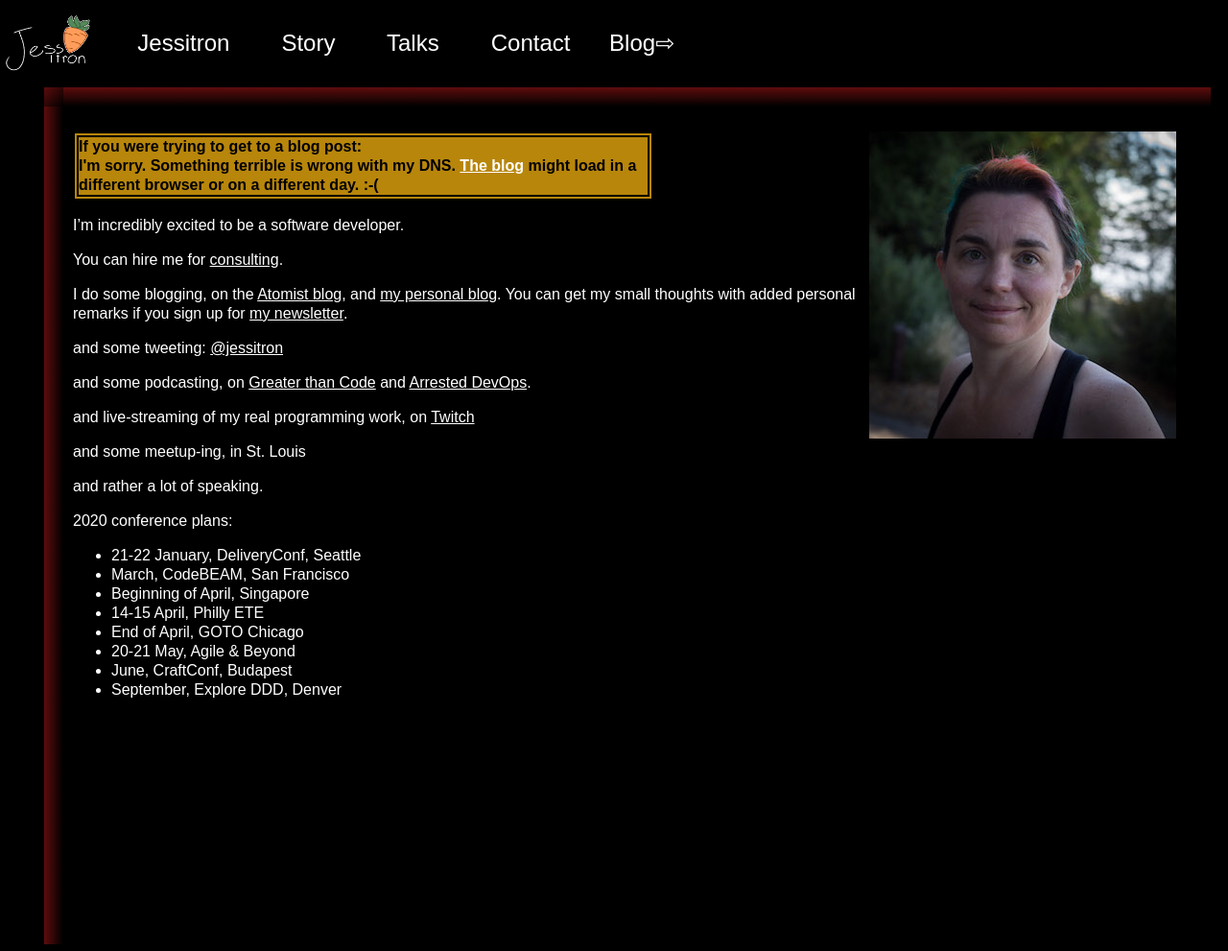
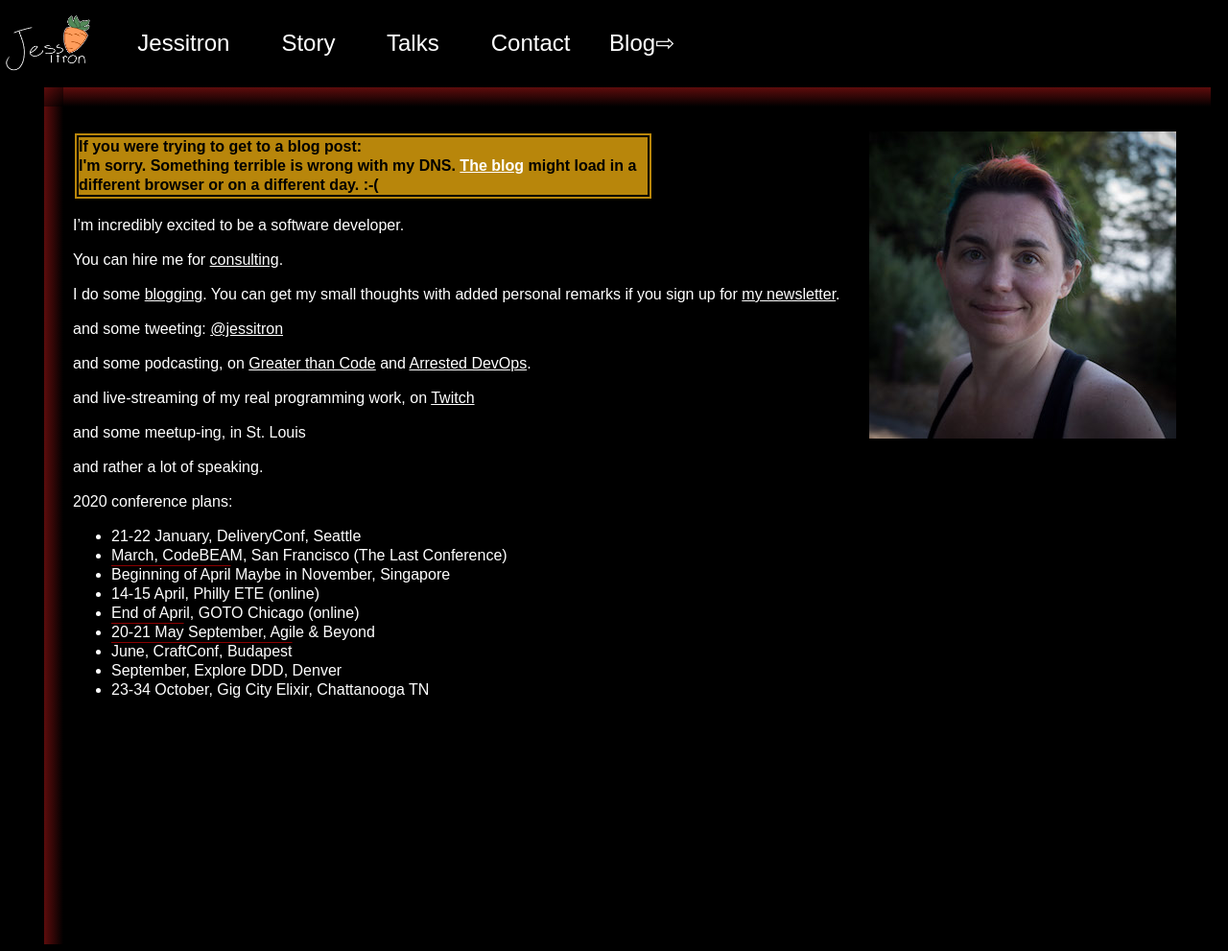
Before and after one commit to jessitron/jessitron.com, a Jekyll site: the page built from index.md, in a window 1280 px wide. Shown: the whole page at 96% size. Built offline with Jekyll 4.4.1, drawn with Linux system fonts in a browser that asks for light colours.

Commit message:
Corrections

```diff
--- a/index.md
+++ b/index.md
@@ -15,8 +15,7 @@
 
 You can hire me for [consulting](https://blog.jessitron.com/consulting).
 
-I do some blogging, on the [Atomist blog](https://blog.atomist.com),
-and [my personal blog](https://blog.jessitron.com). You can get my small thoughts with added personal remarks if you sign up for [my newsletter](https://tinyletter.com/jessitron).
+I do some [blogging](https://blog.jessitron.com). You can get my small thoughts with added personal remarks if you sign up for [my newsletter](https://newsletter.jessitron.com/).
 
 and some tweeting: [@jessitron](http://twitter.com/jessitron)
 
@@ -31,10 +30,11 @@
 2020 conference plans:
 
 * 21-22 January, DeliveryConf, Seattle
-* March, CodeBEAM, San Francisco
-* Beginning of April, Singapore
-* 14-15 April, Philly ETE
-* End of April, GOTO Chicago
-* 20-21 May, Agile & Beyond
-* June, CraftConf, Budapest
+* March, CodeBEAM, San Francisco (The Last Conference)
+* <span class="not-anymore">Beginning of April</span> Maybe in November, Singapore
+* 14-15 April, Philly ETE (online)
+* End of April, GOTO Chicago (online)
+* <span class="not-anymore">20-21 May</span> September, Agile & Beyond
+* <span class="not-anymore">June, CraftConf, Budapest</span>
 * September, Explore DDD, Denver
+* 23-34 October, Gig City Elixir, Chattanooga TN
--- a/stylesheets/styles.css
+++ b/stylesheets/styles.css
@@ -12,6 +12,10 @@
    color: black;
    font-weight: bolder;
    max-width: 50%;
+}
+
+.not-anymore {
+   text-decoration: darkred overline;
 }
 
 img.logo {
```
